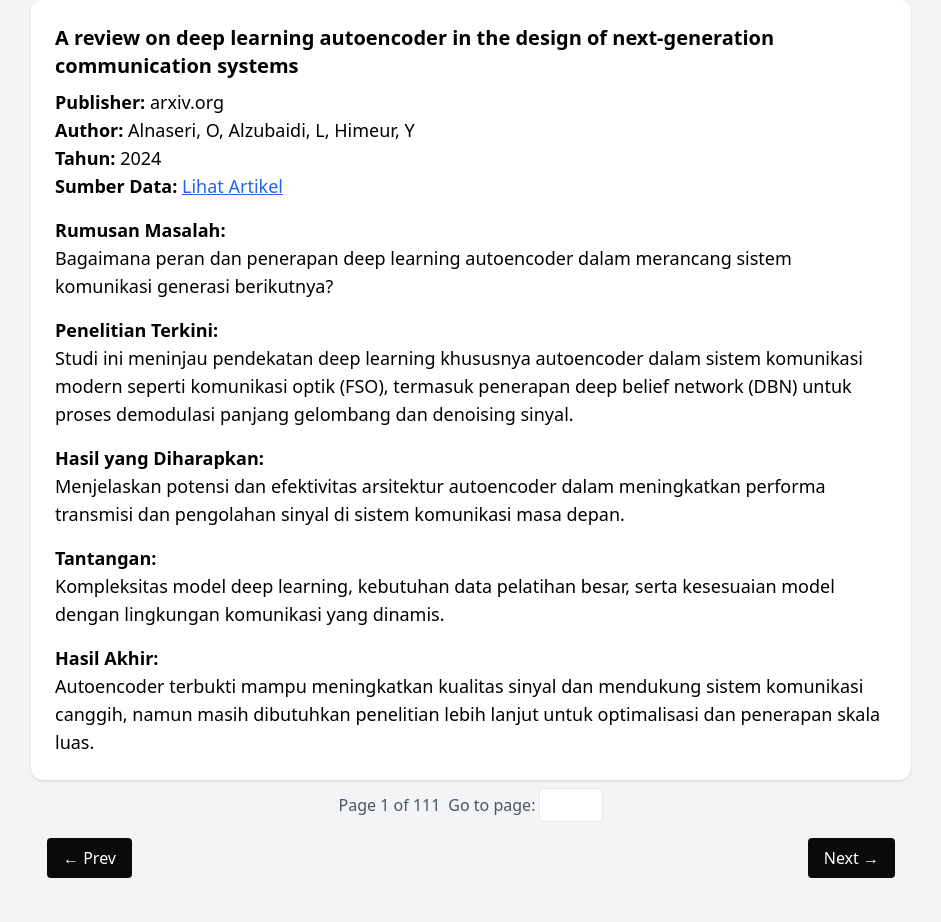
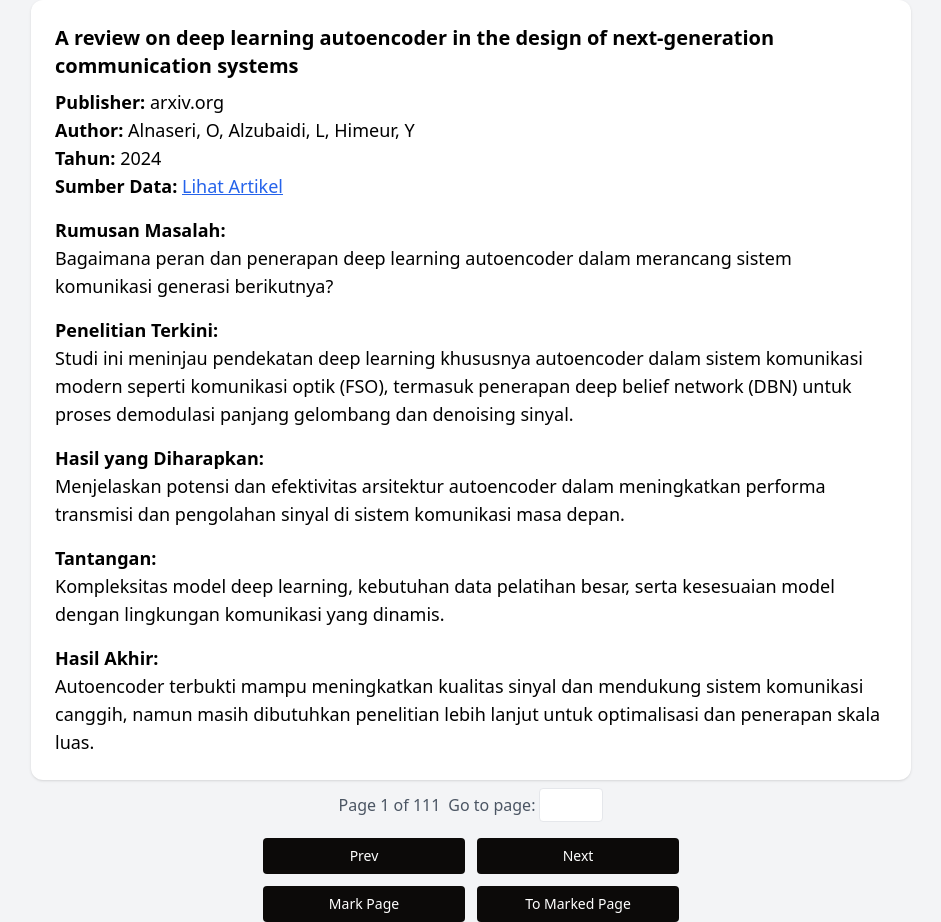
Before and after one commit to sindhu-nugroho/flipbbok, a plain HTML site: page index.html in a window 1280 px wide. Shown: the part 60-982 px from the top of the page, without its empty margins (169-1110 px from the left). Before the commit the page ends 938 px from the top, so only its background shows below. Drawn offline with nearby package versions, Linux system fonts and the light colour scheme.

Commit message:
bookmark feature

```diff
--- a/index.html
+++ b/index.html
@@ -38,18 +38,30 @@
         </div>
       </div>
 
-      <div class="flex justify-between mt-4 px-4">
+      <div class="grid grid-cols-2 gap-3 mt-4 px-4 w-full max-w-md mx-auto">
         <button
           onclick="prevPage()"
-          class="bg-stone-950 text-white px-4 py-2 rounded hover:bg-slate-600"
+          class="bg-stone-950 text-white px-4 py-2 rounded hover:bg-slate-600 text-sm"
         >
-          ← Prev
+          Prev
         </button>
         <button
           onclick="nextPage()"
-          class="bg-stone-950 text-white px-4 py-2 rounded hover:bg-slate-600"
+          class="bg-stone-950 text-white px-4 py-2 rounded hover:bg-slate-600 text-sm"
         >
-          Next →
+          Next
+        </button>
+        <button
+          onclick="setBookmark()"
+          class="bg-stone-950 text-white px-4 py-2 rounded hover:bg-slate-600 text-sm"
+        >
+          Mark Page
+        </button>
+        <button
+          onclick="goToBookmark()"
+          class="bg-stone-950 text-white px-4 py-2 rounded hover:bg-slate-600 text-sm"
+        >
+          To Marked Page
         </button>
       </div>
     </div>
@@ -136,6 +148,26 @@
           alert("Halaman tidak valid.");
         }
       }
+
+      function setBookmark() {
+        localStorage.setItem("flipbookBookmark", pageIndex);
+        alert(`Halaman ${pageIndex + 1} telah ditandai.`);
+      }
+
+      function goToBookmark() {
+        const savedIndex = localStorage.getItem("flipbookBookmark");
+        if (savedIndex !== null) {
+          const index = parseInt(savedIndex);
+          if (!isNaN(index) && index >= 0 && index < data.length) {
+            pageIndex = index;
+            renderPage();
+          } else {
+            alert("Penanda tidak valid.");
+          }
+        } else {
+          alert("Belum ada halaman yang ditandai.");
+        }
+      }
     </script>
   </body>
 </html>
```
